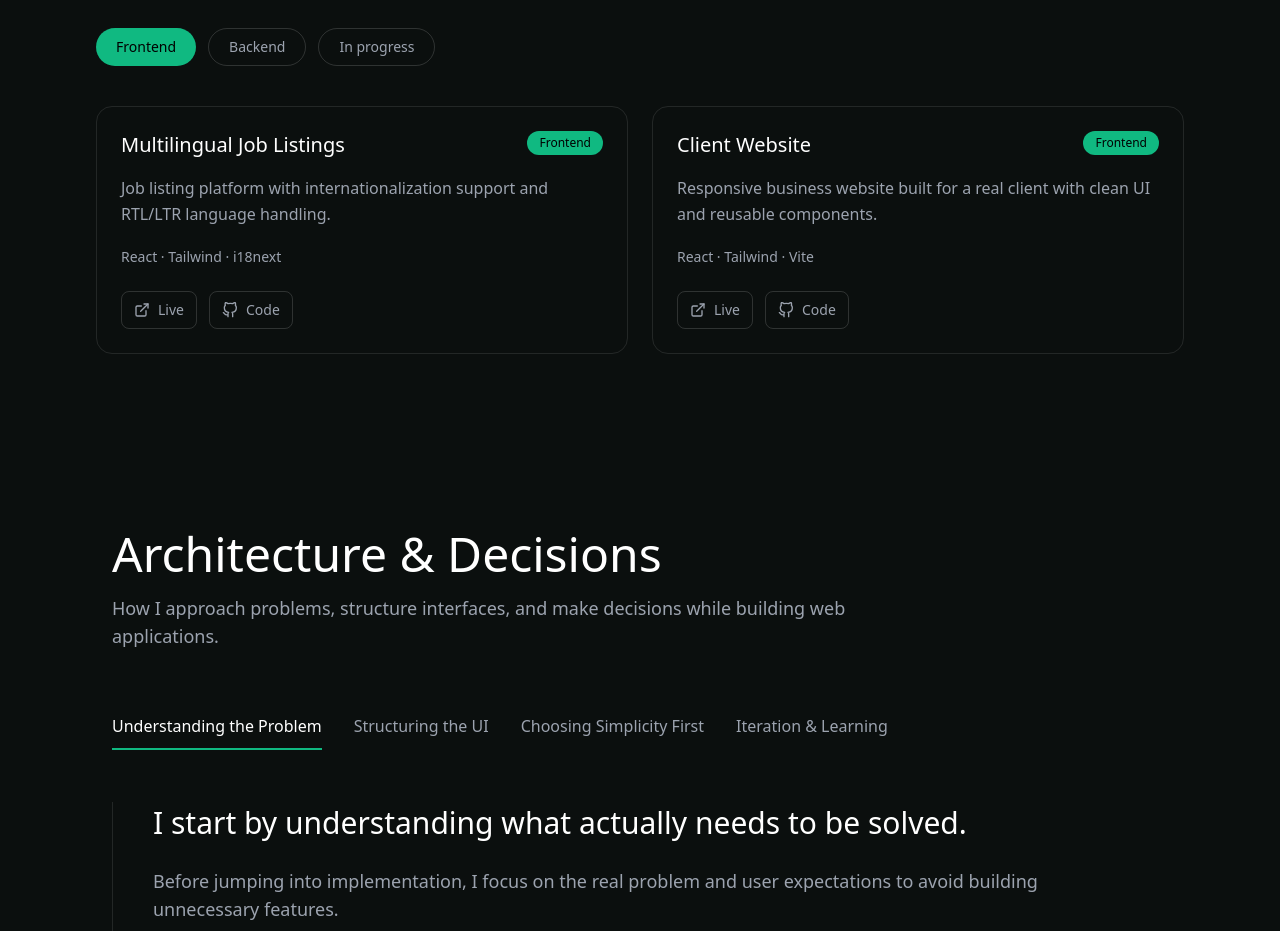
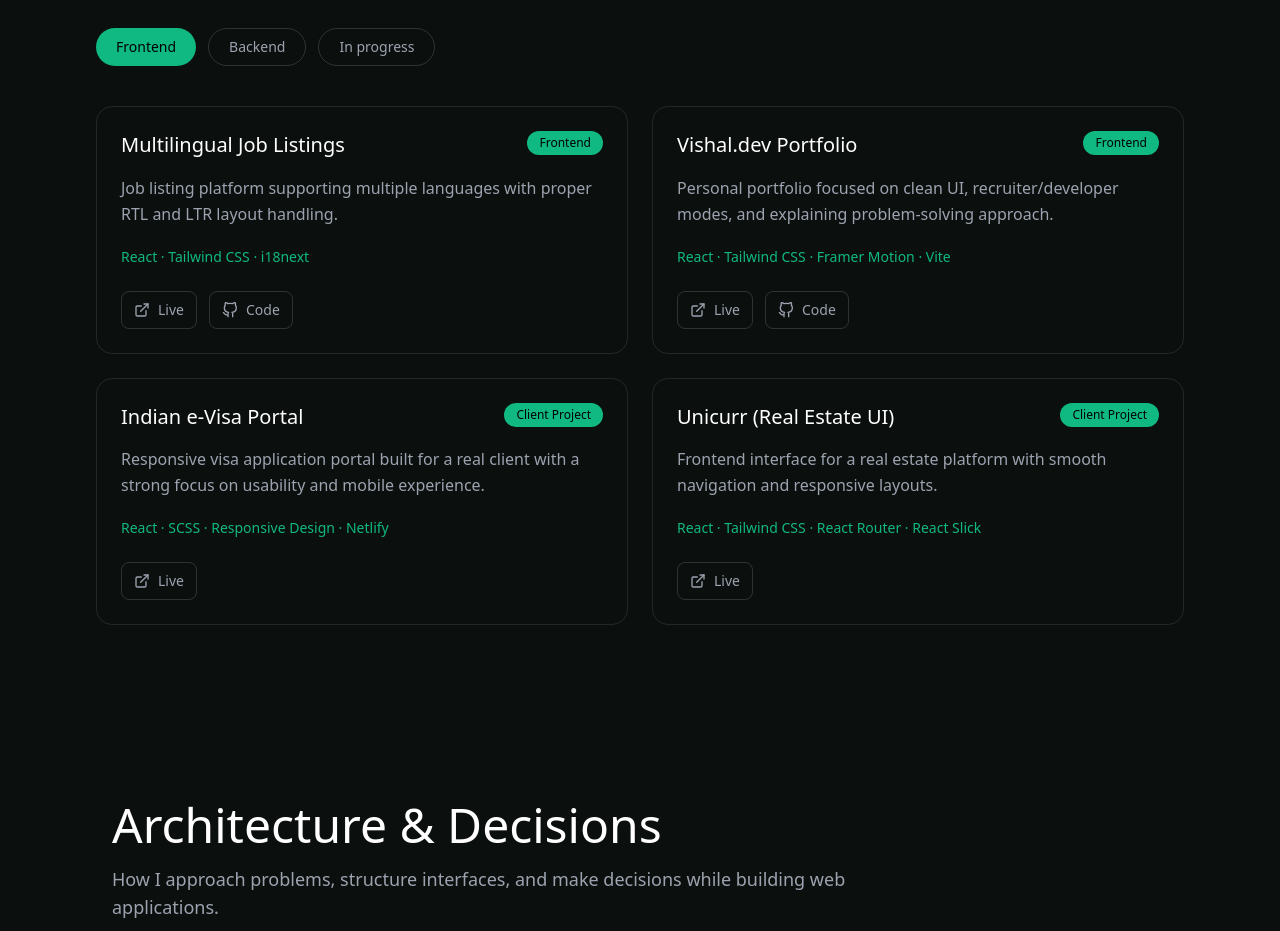
Before and after one commit to Vishal-h-star/Vishal.devPortfolio, a React app: page / in a window 1280 px wide. Shown: the part 2580-3511 px from the top of the page. Built offline with nearby package versions, Linux system fonts and the light colour scheme; the HTML template or start-up script is replaced by a standard one.

Commit message:
All content uplode and fix  project and new one

```diff
--- a/src/Components/Layout/Footer.jsx
+++ b/src/Components/Layout/Footer.jsx
@@ -24,21 +24,21 @@ const Footer = () => {
           <div className="flex md:justify-end">
             <div className="flex gap-4">
               <FooterIcon
-                href="https://github.com/yourusername"
+                href="https://github.com/Vishal-h-star"
                 label="GitHub"
               >
                 <FiGithub size={18} />
               </FooterIcon>
 
               <FooterIcon
-                href="https://linkedin.com/in/yourusername"
+                href="https://www.linkedin.com/in/vishal-chauhan0001/"
                 label="LinkedIn"
               >
                 <FiLinkedin size={18} />
               </FooterIcon>
 
               <FooterIcon
-                href="mailto:your@email.com"
+                href="mailto:vishalchauhan163067@gmail.com"
                 label="Email"
               >
                 <FiMail size={18} />
--- a/src/Components/Projects/ProjectsCard.jsx
+++ b/src/Components/Projects/ProjectsCard.jsx
@@ -60,15 +60,15 @@ const ProjectCard = ({ project }) => {
             className="mt-4 space-y-3 text-sm text-[var(--muted)]"
           >
             <p>
-              <span className="text-white font-medium">Problem:</span>
+              <span className="text-white font-medium">Problem:&nbsp;&nbsp;</span>
               {project.problem}
             </p>
             <p>
-              <span className="text-white font-medium">Approach:</span>
+              <span className="text-white font-medium">Approach:&nbsp;&nbsp;</span>
               {project.approach}
             </p>
             <p>
-              <span className="text-white font-medium">Learnings:</span>
+              <span className="text-white font-medium">Learnings:&nbsp;&nbsp;</span>
               {project.learnings}
             </p>
           </motion.div>
@@ -76,31 +76,61 @@ const ProjectCard = ({ project }) => {
       </AnimatePresence>
 
       {/* 3️⃣ Tech stack */}
-      <div className="mt-5 text-sm text-[var(--muted)]">{project.tech}</div>
-
+      <div className="mt-5 text-sm text-[var(--primary)]">{project.tech}</div>
       {/* 4️⃣ Actions */}
-      <div className="mt-6 flex items-center gap-3">
-        {!isInProgress ? (
+      {/* 4️⃣ Actions */}
+      <div className="mt-6 flex flex-wrap items-center gap-3">
+        {project.status !== "in-progress" ? (
           <>
-            {project.live && (
-              <button
+            {project.liveLink && (
+              <a
+                href={project.liveLink}
+                target="_blank"
+                rel="noopener noreferrer"
                 className="flex items-center gap-2 rounded-lg border border-white/15 px-3 py-2 text-sm
                      text-[var(--muted)] hover:border-white/30 hover:text-white transition"
               >
                 <FiExternalLink size={16} />
                 Live
-              </button>
+              </a>
             )}
 
-            {project.code && (
-              <button
+            {project.repoLink &&
+              (typeof project.repoLink === "string" ? (
+                <a
+                  href={project.repoLink}
+                  target="_blank"
+                  rel="noopener noreferrer"
                   className="flex items-center gap-2 rounded-lg border border-white/15 px-3 py-2 text-sm
                        text-[var(--muted)] hover:border-white/30 hover:text-white transition"
                 >
                   <FiGithub size={16} />
                   Code
-              </button>
-            )}
+                </a>
+              ) : (
+                <>
+                  <a
+                    href={project.repoLink.frontend}
+                    target="_blank"
+                    rel="noopener noreferrer"
+                    className="flex items-center gap-2 rounded-lg border border-white/15 px-3 py-2 text-sm
+                         text-[var(--muted)] hover:border-white/30 hover:text-white transition"
+                  >
+                    <FiGithub size={16} />
+                    Frontend
+                  </a>
+                  <a
+                    href={project.repoLink.backend}
+                    target="_blank"
+                    rel="noopener noreferrer"
+                    className="flex items-center gap-2 rounded-lg border border-white/15 px-3 py-2 text-sm
+                         text-[var(--muted)] hover:border-white/30 hover:text-white transition"
+                  >
+                    <FiGithub size={16} />
+                    Backend
+                  </a>
+                </>
+              ))}
           </>
         ) : (
           <span className="text-[var(--muted)] italic">Currently building</span>
--- a/src/assets/Data/projectsdata.js
+++ b/src/assets/Data/projectsdata.js
@@ -1,78 +1,127 @@
+
 export const frontendProjects = [
   {
     title: "Multilingual Job Listings",
     label: "Frontend",
     status: "active",
-    desc: "Job listing platform with internationalization support and RTL/LTR language handling.",
+    desc:
+      "Job listing platform supporting multiple languages with proper RTL and LTR layout handling.",
     problem:
-      "Supporting multiple languages while keeping layout consistent across LTR and RTL.",
+      "Handling multiple languages while keeping layout, spacing, and UI consistent across RTL and LTR directions.",
     approach:
-      "Used i18next with conditional layout handling and reusable UI components.",
+      "Used i18next for translations and applied conditional layout logic to switch between RTL and LTR while keeping components reusable.",
     learnings:
-      "Better understanding of RTL layouts and language-based UI decisions.",
-    tech: "React · Tailwind · i18next",
-    live: true,
-    code: true,
+      "Gained practical experience with internationalization, RTL layouts, and language-driven UI decisions.",
+    tech: "React · Tailwind CSS · i18next",
+    liveLink: "https://multilingual-job-listings.vercel.app/",
+    repoLink: "https://github.com/Vishal-h-star/multilingual-job-listings",
   },
   {
-    title: "Client Website",
+    title: "Vishal.dev Portfolio",
     label: "Frontend",
     status: "active",
-    desc: "Responsive business website built for a real client with clean UI and reusable components.",
-    tech: "React · Tailwind · Vite",
-    live: true,
-    code: true,
+    desc:
+      "Personal portfolio focused on clean UI, recruiter/developer modes, and explaining problem-solving approach.",
+    problem:
+      "Standing out from generic portfolios while clearly communicating skills to both recruiters and developers.",
+    approach:
+      "Designed a mode-based UI, editorial layout, and reusable components with clean animations and structure.",
+    learnings:
+      "Learned how to design content-driven UI and structure a portfolio as a product rather than a showcase.",
+    tech: "React · Tailwind CSS · Framer Motion · Vite",
+    liveLink: "https://vishal-dev-portfolio-psi.vercel.app/",
+    repoLink: "https://github.com/Vishal-h-star/Vishal.devPortfolio",
+  },
+  {
+    title: "Indian e-Visa Portal",
+    label: "Client Project",
+    status: "active",
+    desc:
+      "Responsive visa application portal built for a real client with a strong focus on usability and mobile experience.",
+    problem:
+      "Designing a user-friendly interface for visa applications that works smoothly across devices.",
+    approach:
+      "Built a responsive React UI with SCSS, focused on clear form flow and mobile-first layouts.",
+    learnings:
+      "Improved understanding of real-world client requirements, usability concerns, and production deployment.",
+    tech: "React · SCSS · Responsive Design · Netlify",
+    liveLink: "https://indiansvisaonline.com/",
+    repoLink: null, // client project
+  },
+  {
+    title: "Unicurr (Real Estate UI)",
+    label: "Client Project",
+    status: "active",
+    desc:
+      "Frontend interface for a real estate platform with smooth navigation and responsive layouts.",
+    problem:
+      "Improving navigation clarity and usability for browsing property listings.",
+    approach:
+      "Implemented clean routing, smooth scrolling, and responsive UI using React and Tailwind CSS.",
+    learnings:
+      "Strengthened skills in UI flow, routing, and building interactive frontend experiences.",
+    tech: "React · Tailwind CSS · React Router · React Slick",
+    liveLink: "https://realstate-pied-nine.vercel.app/",
+    repoLink: null, // client project
   },
 ];
 
+
 export const backendProjects = [
   {
-    title: "Workout Buddy",
+    title: "Fitness Buddy",
     label: "Backend",
     status: "active",
-    desc: "MERN application with authentication, JWT-based login, and CRUD operations.",
-    tech: "MongoDB · Express · React · Node",
-     problem:
-      "Supporting multiple languages while keeping layout consistent across LTR and RTL.",
+    desc:
+      "MERN application with authentication, JWT-based login, and workout tracking features.",
+    problem:
+      "Building a secure backend to manage users and workout data with proper authentication.",
     approach:
-      "Used i18next with conditional layout handling and reusable UI components.",
+      "Created REST APIs using Express, implemented JWT authentication, and structured backend using MVC.",
     learnings:
-      "Better understanding of RTL layouts and language-based UI decisions.",
-    tech: "React · Tailwind · i18next",
-    live: true,
-    code: true,
+      "Gained hands-on experience with auth flows, protected routes, and API design.",
+    tech: "React.js · Node.js · Express · MongoDB · JWT · REST API",
+    liveLink: "https://workout-app-frontend-blush.vercel.app/",
+    repoLink: {
+      frontend: "https://github.com/Vishal-h-star/WorkoutApp-frontend",
+      backend: "https://github.com/Vishal-h-star/WokoutApp-Backend",
+    },
   },
   {
     title: "Library Management System",
     label: "Backend",
     status: "active",
-    desc: "Library system with book management, users, and role-based features.",
-    tech: "MongoDB · Express · React · Node",
-     problem:
-      "Supporting multiple languages while keeping layout consistent across LTR and RTL.",
+    desc:
+      "Backend system for managing books, users, and roles with REST APIs.",
+    problem:
+      "Designing a structured backend to handle CRUD operations and data validation.",
     approach:
-      "Used i18next with conditional layout handling and reusable UI components.",
+      "Used Express with MongoDB and Mongoose, applied MVC structure and centralized error handling.",
     learnings:
-      "Better understanding of RTL layouts and language-based UI decisions.",
-    tech: "React · Tailwind · i18next",
-    live: true,
-    code: true,
+      "Improved understanding of backend structure, validation, and maintainable API design.",
+    tech: "Node.js · Express · MongoDB · Mongoose",
+    liveLink: null,
+    repoLink: "https://github.com/Vishal-h-star/Library-managment-system",
   },
 ];
+
+// ================= UPCOMING PROJECTS =================
 
 export const upcomingProjects = [
   {
     title: "Visitor Management App",
-    desc: "Role-based visitor management system currently under development.",
-    tech: "React · Node · MongoDB",
     label: "In Progress",
     status: "in-progress",
-     problem:
-      "Supporting multiple languages while keeping layout consistent across LTR and RTL.",
+    desc:
+      "Role-based visitor management system currently under development.",
+    problem:
+      "Managing visitor flow with role-based access and secure authentication.",
     approach:
-      "Used i18next with conditional layout handling and reusable UI components.",
+      "Designing backend structure and frontend flows incrementally with authentication and role separation.",
     learnings:
-      "Better understanding of RTL layouts and language-based UI decisions.",
-    tech: "React · Tailwind · i18next",
+      "Learning how to design scalable systems step by step before full implementation.",
+    tech: "React · Node.js · MongoDB",
+    liveLink: null,
+    repoLink: null,
   },
 ];
```
Lines whose indentation alone changed are shown as unchanged.
